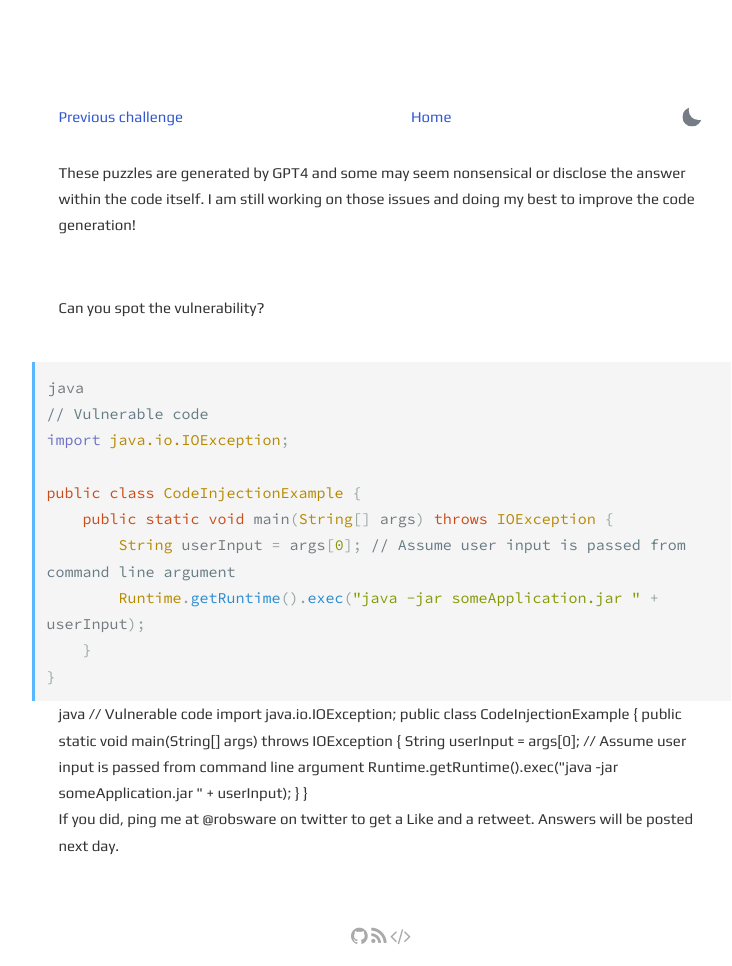
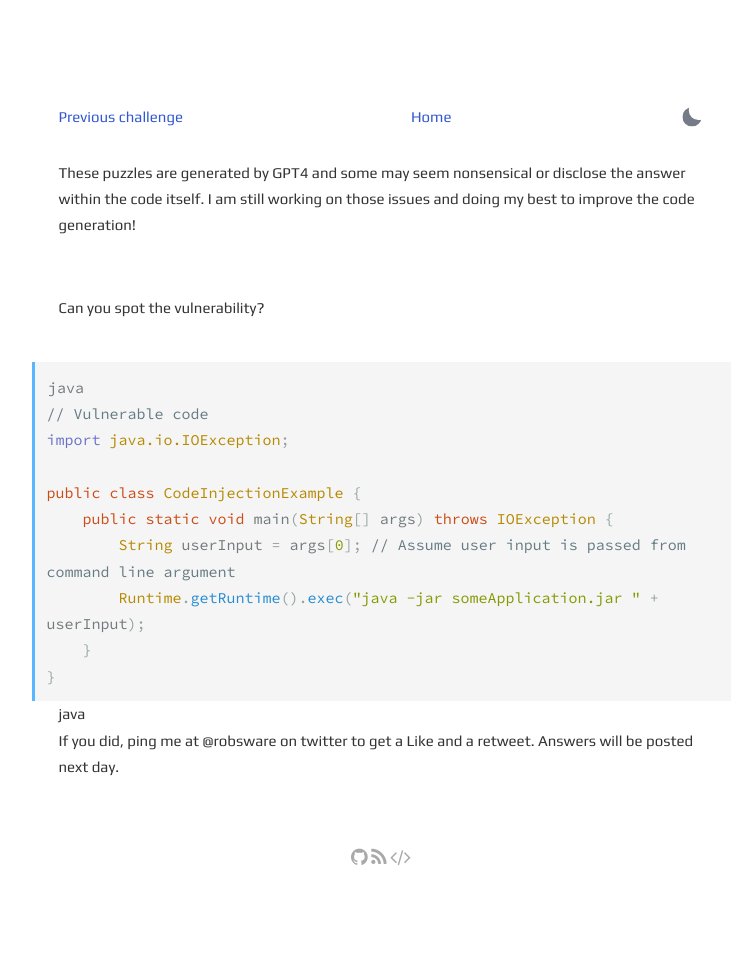
Before and after one commit to robsware/robsware.github.io, a Jekyll site: the page built from challenges/dailyappsec.html, in a window 1280 px wide. Shown: the whole page, without its empty margins (259-991 px from the left). Built offline with Jekyll 4.4.1, drawn with Linux system fonts in a browser that asks for light colours; after the commit the page ends 900 px from its top, so only the background shows below that.

Commit message:
Update dailyappsec.html

```diff
--- a/challenges/dailyappsec.html
+++ b/challenges/dailyappsec.html
@@ -28,15 +28,6 @@ public class CodeInjectionExample {
 }
 
 {% endhighlight %}java
-// Vulnerable code
-import java.io.IOException;
-
-public class CodeInjectionExample {
-    public static void main(String[] args) throws IOException {
-        String userInput = args[0]; // Assume user input is passed from command line argument
-        Runtime.getRuntime().exec("java -jar someApplication.jar " + userInput);
-    }
-}
 
 
 <br>If you did, ping me at @robsware on twitter to get a Like and a retweet. Answers will be posted next day.
```
